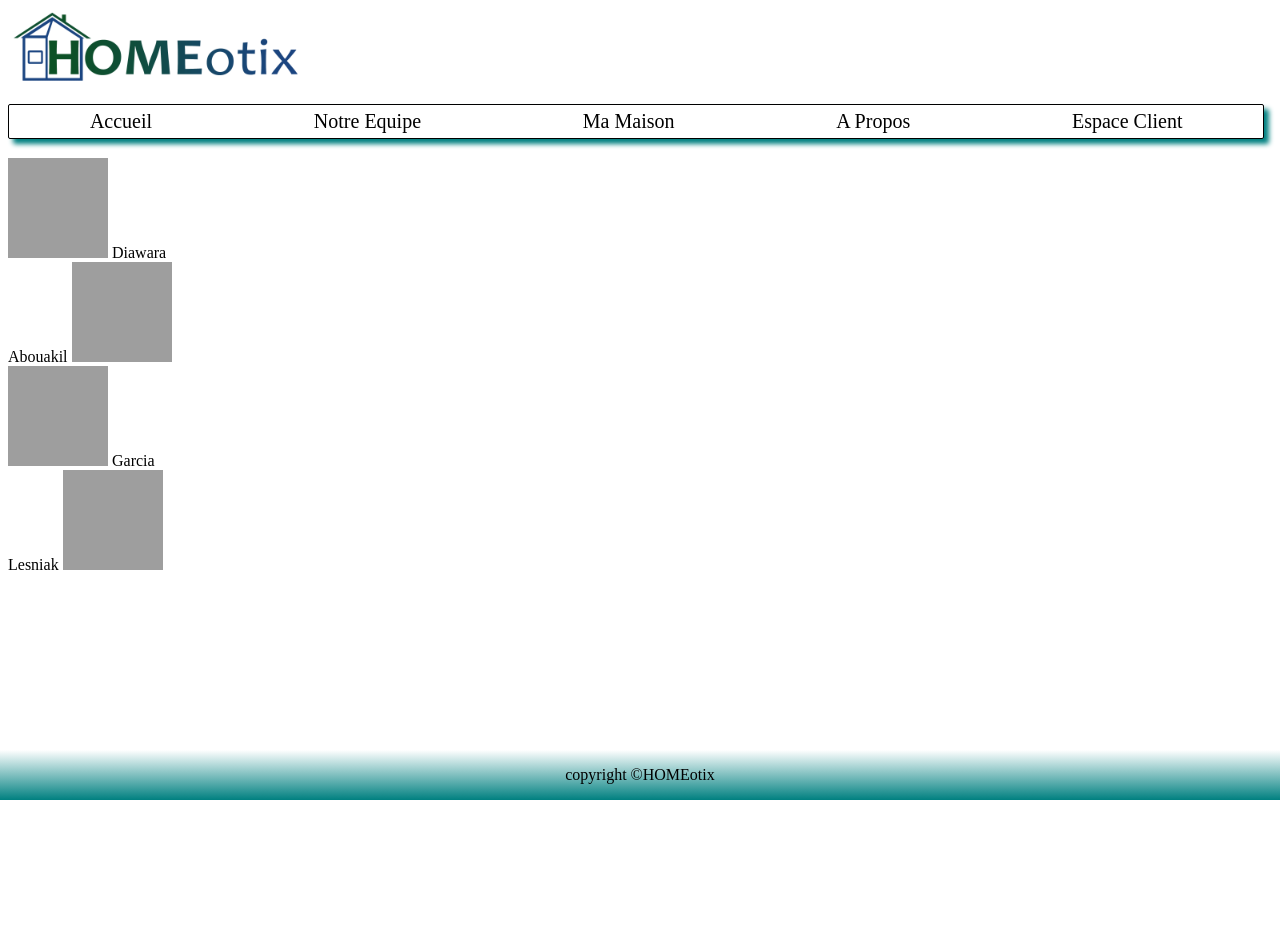
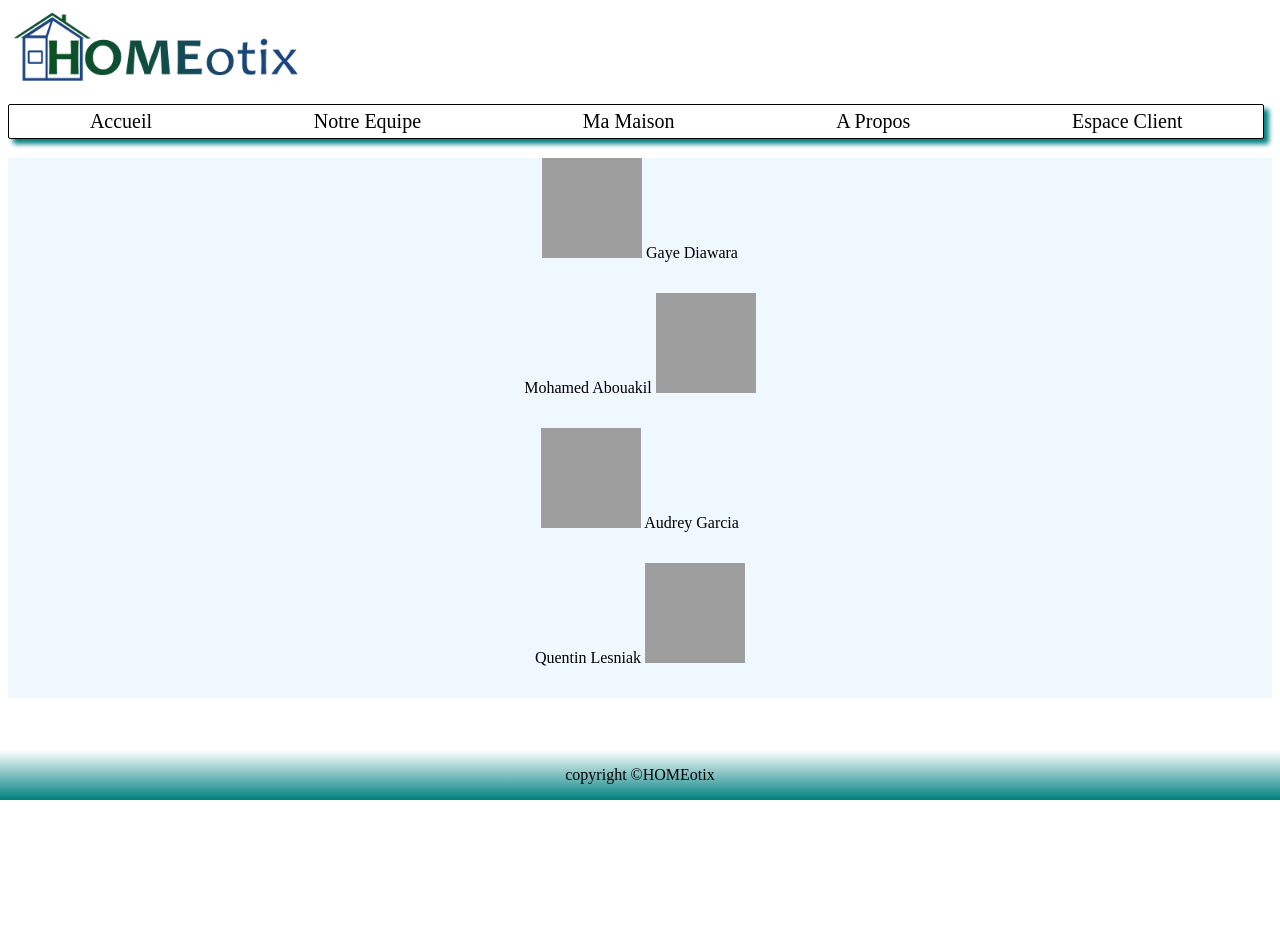
Before and after one commit to mabk748/Projet-IOT, a PHP site: page /Equipe.html in a window 1280 px wide. Shown: the top 938 px of the page. Before the commit the page ends 800 px from the top, so only its background shows below. Run offline with PHP 8.4, Linux system fonts and the light colour scheme; grey boxes are pictures that could not be loaded.

Commit message:
Bas de page final, amélioration page équipe

```diff
--- a/Site Web/Front End/CV_Audrey.html
+++ b/Site Web/Front End/CV_Audrey.html
@@ -20,6 +20,9 @@
             <li><a href="login2.html">Espace Client</a></li>
         </ul>
     </div>
-    <img class="middle" src="CV/Audrey_CV_page-0001.jpg" width="100%" >
+    <img class="relative" src="CV/Audrey_CV_page-0001.jpg" width="100%" >
+    <div class="bottom">
+        copyright ©HOMEotix
+    </div>
 </body>
 </html>
--- a/Site Web/Front End/CV_Mohamed.html
+++ b/Site Web/Front End/CV_Mohamed.html
@@ -20,6 +20,9 @@
             <li><a href="login2.html">Espace Client</a></li>
         </ul>
     </div>
-    <img class="middle" src="CV/CV de Mohamed El Habib ABOUAKIL_page-0001.jpg" width="100%" >
+    <img class="relative" src="CV/CV de Mohamed El Habib ABOUAKIL_page-0001.jpg" width="100%" >
+    <div class="bottom">
+        copyright ©HOMEotix
+    </div>
 </body>
 </html>
--- a/Site Web/Front End/CV_Quentin.html
+++ b/Site Web/Front End/CV_Quentin.html
@@ -20,6 +20,9 @@
             <li><a href="login2.html">Espace Client</a></li>
         </ul>
     </div>
-    <img class="middle" src="CV/CV_Quentin_page-0001.jpg" width="100%" >
+    <img class="relative" src="CV/CV_Quentin_page-0001.jpg" width="100%" >
+    <div class="bottom">
+        copyright ©HOMEotix
+    </div>
 </body>
 </html>
--- a/Site Web/Front End/Equipe.html
+++ b/Site Web/Front End/Equipe.html
@@ -20,24 +20,24 @@
     </div>
 
     <div class="relative">
-        <div id="middle">
+        <div id="Team">
             <a href="CV.html"><img src = "Icone_Personne.png" style = "width:100px;height:100px;"></a>
-            Diawara
+            Gaye Diawara
             <!--Link to CV -->
         </div>
-        <div id="middle">
-            Abouakil
-            <img src = "Icone_Personne.png" style = "width:100px;height:100px;">
+        <div id="Team">
+            Mohamed Abouakil
+            <a href="CV_Mohamed.html"><img src = "Icone_Personne.png" style = "width:100px;height:100px;"></a>
             <!--Link to CV -->
         </div>
-        <div id="middle">
-            <img src = "Icone_Personne.png" style = "width:100px;height:100px;">
-            Garcia
+        <div id="Team">
+            <a href="CV_Audrey.html"><img src = "Icone_Personne.png" style = "width:100px;height:100px;"></a>
+            Audrey Garcia
             <!--Link to CV -->
         </div>
-        <div id="middle">
-            Lesniak
-            <img src = "Icone_Personne.png" style = "width:100px;height:100px;">
+        <div id="Team">
+            Quentin Lesniak
+            <a href="CV_Quentin.html"><img src = "Icone_Personne.png" style = "width:100px;height:100px;"></a>
             <!--Link to CV -->
         </div>
 
--- a/Site Web/Front End/site.css
+++ b/Site Web/Front End/site.css
@@ -24,15 +24,31 @@ img{
 .relative{
   position: relative;
 	top: 150px;
+  margin-bottom: 35%;
 }
+
+#Team
+{text-align: center;
+  line-height: 5;
+  background-color: aliceblue;
+  left:10%;
+  right:10%;
+  width:auto;
+}
+#Team:hover {
+  transform:scale(1.25);/* L'image est grossie de 25% */
+  }
+
 #middle{
+  z-index: 2;
   left: 10%;
 }
 
 .bottom{
-  position: absolute;
+  z-index: -1;
+  position: fixed;
   background-image: linear-gradient(180deg, #fff,teal);
-  bottom: 0px;
+  bottom: 0%;
   height: 50px;
   left:0%;
   right:0%;
```
